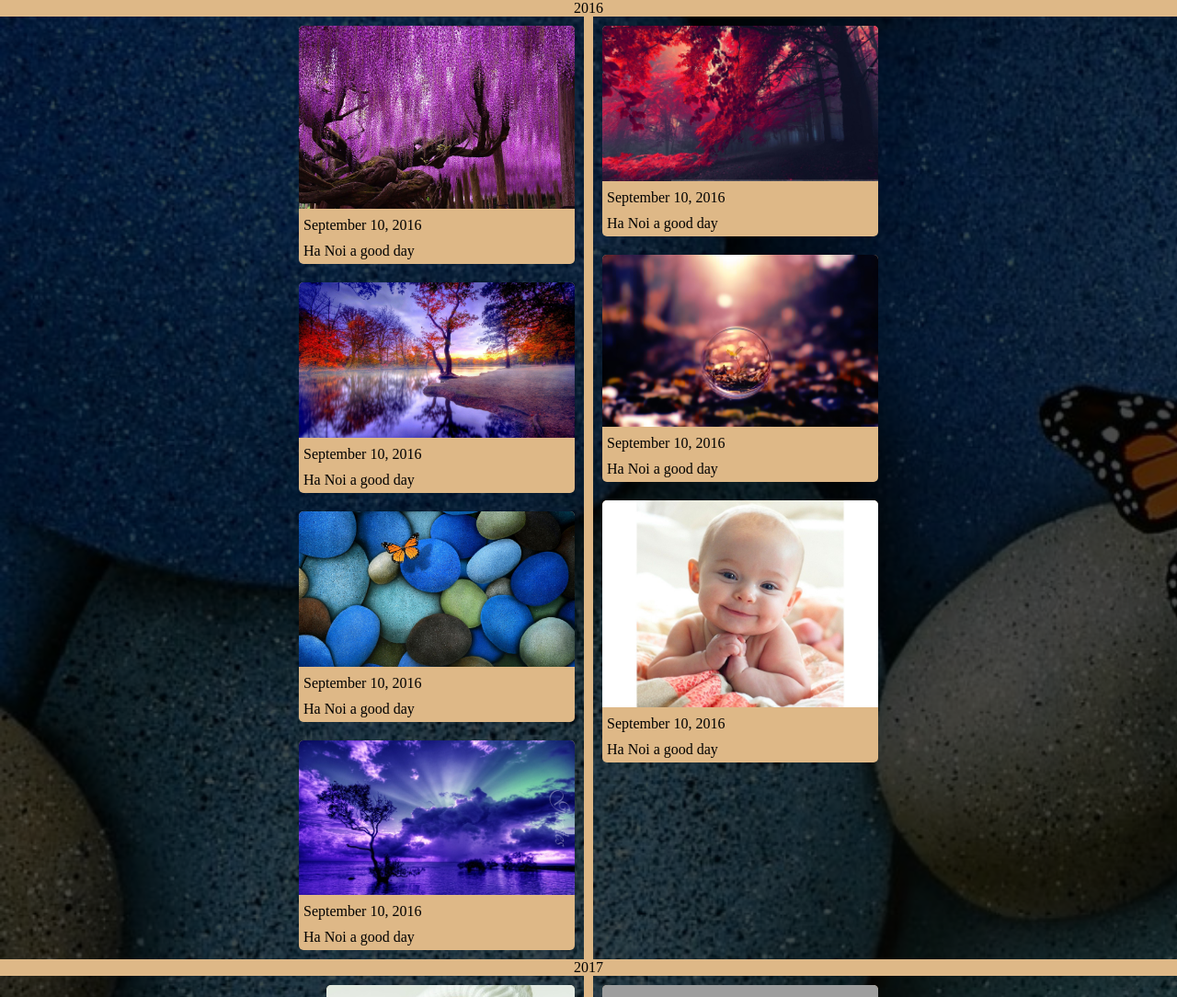
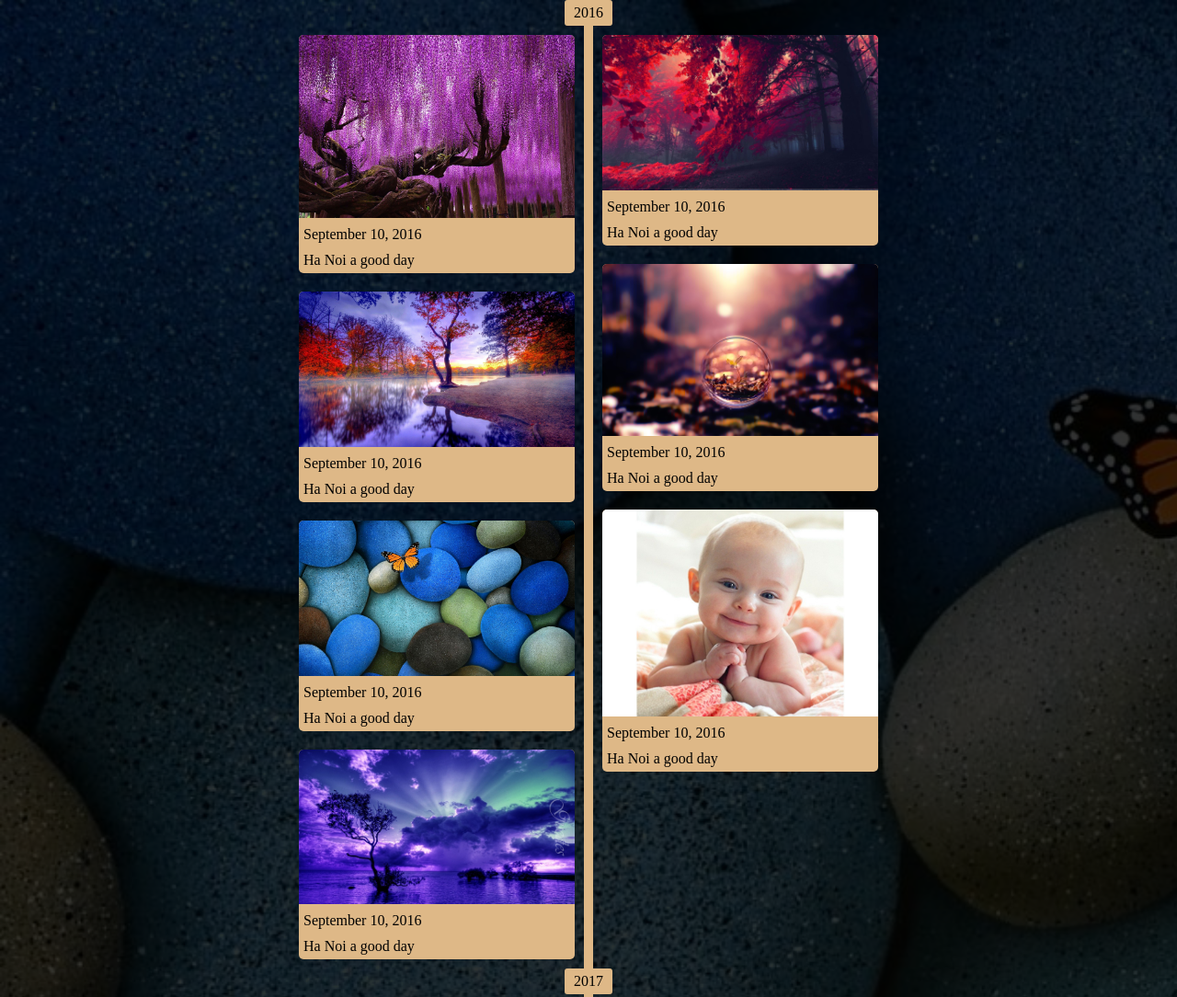
Before and after one commit to heroTM737/herotm737.github.io, a plain HTML site: page timeline/index.html in a window 1280 px wide. Shown: the top 1084 px of the page at 92% size. Drawn offline with Linux system fonts and the light colour scheme; grey boxes are pictures that could not be loaded; files whose address does not match are found by name.

Commit message:
update style

```diff
--- a/timeline/index.css
+++ b/timeline/index.css
@@ -7,12 +7,18 @@ body {
 }
 
 .content_wrapper {
-    background: rgba(0, 0, 0, 0.7);
+    background: rgba(0, 0, 0, 0.8);
 }
 
 .year_marker {
-    text-align: center;
+    display: flex;
+    justify-content: center;
+}
+
+.year_marker .year_marker_span {
     background: burlywood;
+    border-radius: 3px;
+    padding: 5px 10px;
 }
 
 .time_block {
--- a/timeline/index.html
+++ b/timeline/index.html
@@ -16,7 +16,7 @@
 <body>
     <div class="content_wrapper">
         <div class="year_marker">
-            2016
+            <div class="year_marker_span">2016</div>
         </div>
         <div class="time_block">
             <div class="time_block_item time_block_left">
@@ -61,7 +61,7 @@
             </div>
         </div>
         <div class="year_marker">
-            2017
+            <div class="year_marker_span">2017</div>
         </div>
         <div class="time_block">
             <div class="time_block_item time_block_left">
```
